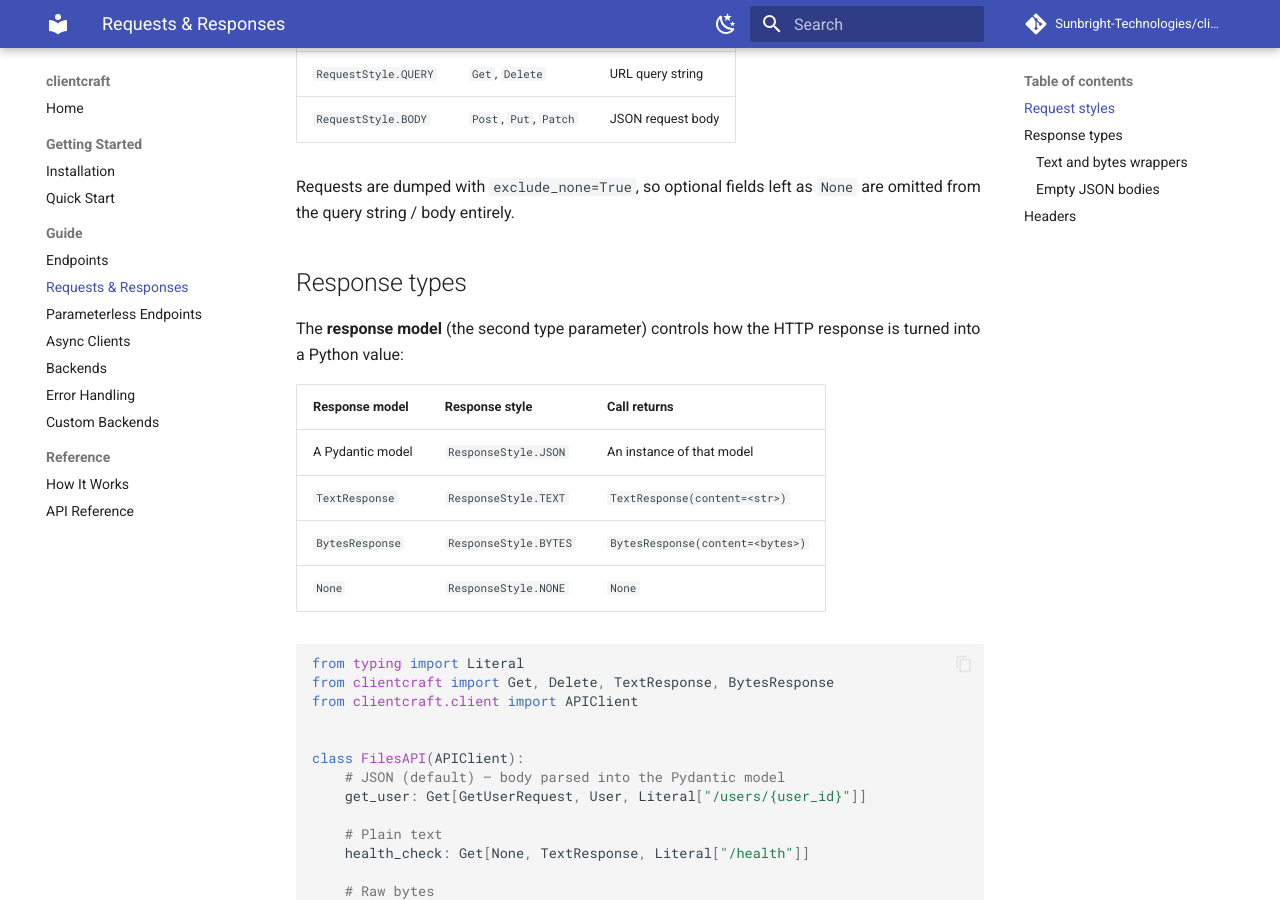
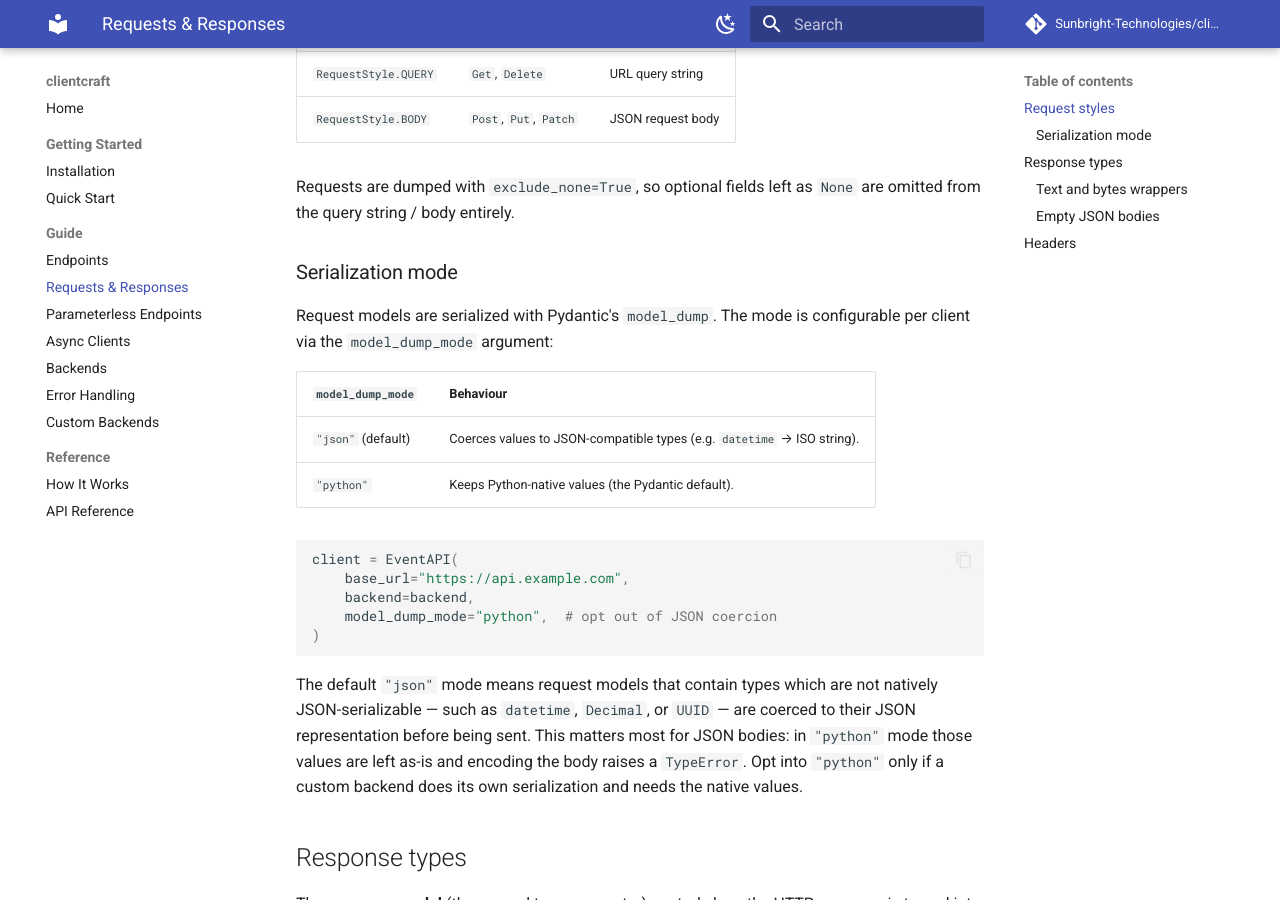
Before and after one commit to SunBright-Technologies/clientcraft, an MkDocs documentation site: the page built from docs/requests-responses.md, in a window 1280 px wide and 900 px high, scrolled down 267 px. Built offline with MkDocs 1.6.1 and Material for MkDocs 9.7.7, drawn with Linux system fonts in a browser that asks for light colours; comment, search, counter and statistics services are not loaded.

Commit message:
feat: add model_dump_mode for request serialization customization (#3)
* feat: add model_dump_mode for request serialization customization

* add precommit hooks

* add precommit to the project

````diff
--- a/docs/requests-responses.md
+++ b/docs/requests-responses.md
@@ -11,6 +11,31 @@ Each endpoint type fixes a **request style** that decides where non-path fields
 
 Requests are dumped with `exclude_none=True`, so optional fields left as `None`
 are omitted from the query string / body entirely.
+
+### Serialization mode
+
+Request models are serialized with Pydantic's `model_dump`. The mode is
+configurable per client via the `model_dump_mode` argument:
+
+| `model_dump_mode` | Behaviour                                                        |
+|-------------------|------------------------------------------------------------------|
+| `"json"` (default) | Coerces values to JSON-compatible types (e.g. `datetime` → ISO string). |
+| `"python"`        | Keeps Python-native values (the Pydantic default).               |
+
+```python
+client = EventAPI(
+    base_url="https://api.example.com",
+    backend=backend,
+    model_dump_mode="python",  # opt out of JSON coercion
+)
+```
+
+The default `"json"` mode means request models that contain types which are not
+natively JSON-serializable — such as `datetime`, `Decimal`, or `UUID` — are
+coerced to their JSON representation before being sent. This matters most for
+JSON bodies: in `"python"` mode those values are left as-is and encoding the
+body raises a `TypeError`. Opt into `"python"` only if a custom backend does its
+own serialization and needs the native values.
 
 ## Response types
 
--- a/pyproject.toml
+++ b/pyproject.toml
@@ -82,6 +82,7 @@ dev = [
     "requests>=2.32.5",
     "types-requests>=2.32.5",
     "httpx>=0.28.1",
+    "pre-commit>=4.6.0",
 ]
 
 [tool.ruff]
````
Also changed, not shown: .pre-commit-config.yaml (added, +32 -0 lines), 5 other files.
